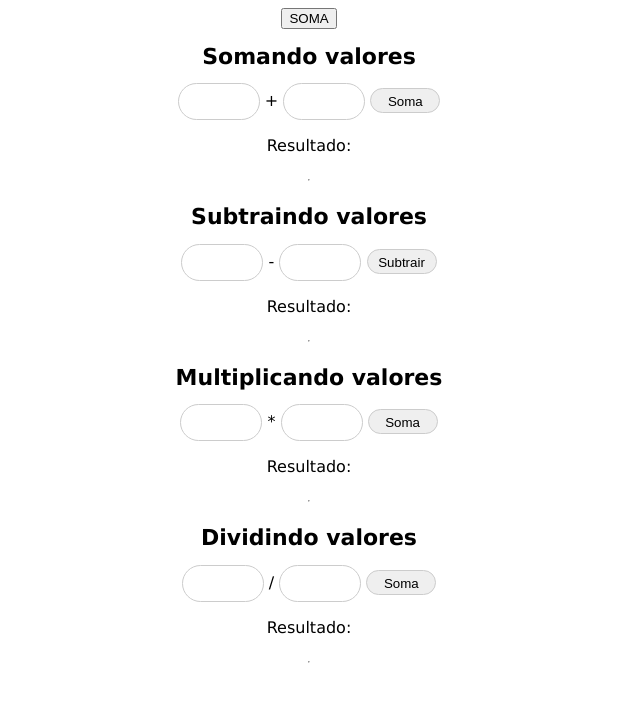
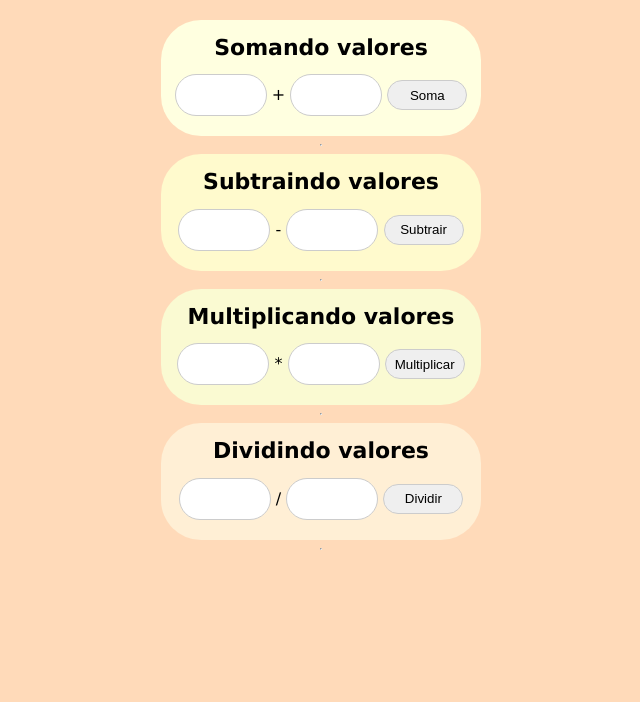
Before and after one commit to hamiltonGomes/SENAC-JavaScript, a plain HTML site: page aula3/atvOperadores/index.html in a window 1280 px wide. Shown: the whole page, without its empty margins (339-979 px from the left). Drawn offline with Linux system fonts and the light colour scheme.

Commit message:
atividade concluída

```diff
--- a/aula3/atvOperadores/index.html
+++ b/aula3/atvOperadores/index.html
@@ -12,17 +12,12 @@
 
 <body>
     <div class="container">
-
-        <div><button class="">SOMA</button></div>
-
-
-
         <div class="soma">
             <h1>Somando valores</h1>
             <input type="number" required id="valor1"> +
             <input type="number" required id="valor2">
             <input type="submit" value="Soma" onclick="somar()">
-            <p>Resultado: </p>
+            <p></p>
         </div>
         <hr>
 
@@ -31,7 +26,7 @@
             <input type="number" required id="valor3"> -
             <input type="number" required id="valor4">
             <input type="submit" value="Subtrair" onclick="subtrair()">
-            <p>Resultado: </p>
+            <p></p>
         </div>
         <hr>
 
@@ -39,8 +34,8 @@
             <h1>Multiplicando valores</h1>
             <input type="number" required id="valor5"> *
             <input type="number" required id="valor6">
-            <input type="submit" value="Soma" onclick="multiplicacao()">
-            <p>Resultado: </p>
+            <input type="submit" value="Multiplicar" onclick="multiplicacao()">
+            <p></p>
         </div>
         <hr>
 
@@ -48,8 +43,8 @@
             <h1>Dividindo valores</h1>
             <input type="number" required id="valor7"> /
             <input type="number" required id="valor8">
-            <input type="submit" value="Soma" onclick="divisao()">
-            <p>Resultado: </p>
+            <input type="submit" value="Dividir" onclick="divisao()">
+            <p></p>
         </div>
         <hr>
     </div>
--- a/aula3/atvOperadores/style.css
+++ b/aula3/atvOperadores/style.css
@@ -1,6 +1,8 @@
 body {
+    margin: 20px;
     font-family: Verdana, Geneva, Tahoma, sans-serif;
     width: 100%;
+    background-color: #FFDAB9;
 }
 
 h1 {
@@ -8,18 +10,43 @@ h1 {
 }
 
 p {
+    margin: 20px;
     font-size: 16px;
+    text-align: center;
 }
 
 input {
     cursor: pointer;
     padding: 5px;
-    width: 70px;
-    height: 25px;
+    width: 80px;
+    height: 30px;
     border: 1px solid #ccc;
     border-radius: 2.5em;
 }
 
+.soma {
+    background-color: #FFFFE0;
+    border-radius: 2.5em;
+    width: 25%;
+}
+
+.subtracao {
+    background-color: #FFFACD;
+    border-radius: 2.5em;
+    width: 25%;
+}
+
+.multiplicacao {
+    background-color: #FAFAD2;
+    border-radius: 2.5em;
+    width: 25%;
+}
+
+.divisao {
+    background-color: #FFEFD5;
+    border-radius: 2.5em;
+    width: 25%;
+}
 
 .container {
     display: flex;
```
Also changed, not shown: aula3/atvOperadores/script.js (+4 -4 lines).
